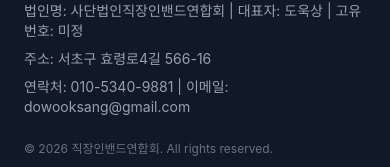
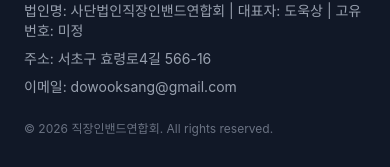
Before and after one commit to dowooksang/-, a Next.js app: page / in a window 390 px wide. Shown: the part 6134-6301 px from the top of the page. Built offline with nearby package versions, Linux system fonts and the light colour scheme; no server answers; the database is empty; a web font is replaced by a local one.

Commit message:
Update footer: remove phone number, keep only email

```diff
--- a/src/app/layout.tsx
+++ b/src/app/layout.tsx
@@ -46,7 +46,7 @@
               </div>
               <p className="text-sm text-gray-400">법인명: 사단법인직장인밴드연합회 | 대표자: 도욱상 | 고유번호: 미정</p>
               <p className="text-sm text-gray-400">주소: 서초구 효령로4길 566-16</p>
-              <p className="text-sm text-gray-400">연락처: 010-5340-9881 | 이메일: dowooksang@gmail.com</p>
+              <p className="text-sm text-gray-400">이메일: dowooksang@gmail.com</p>
               <div className="text-xs text-gray-500 mt-4">
                 © {new Date().getFullYear()} 직장인밴드연합회. All rights reserved.
               </div>
```
